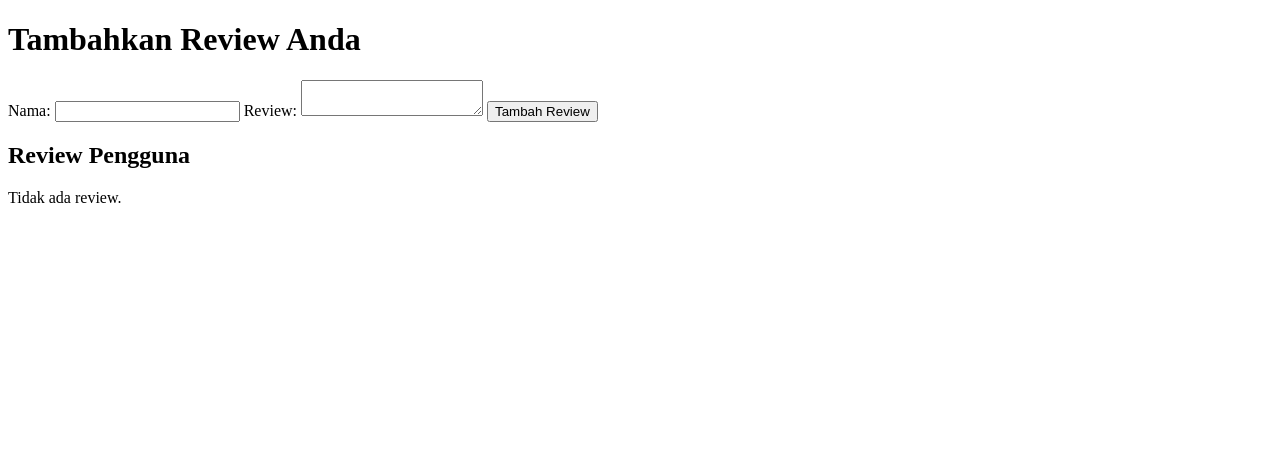
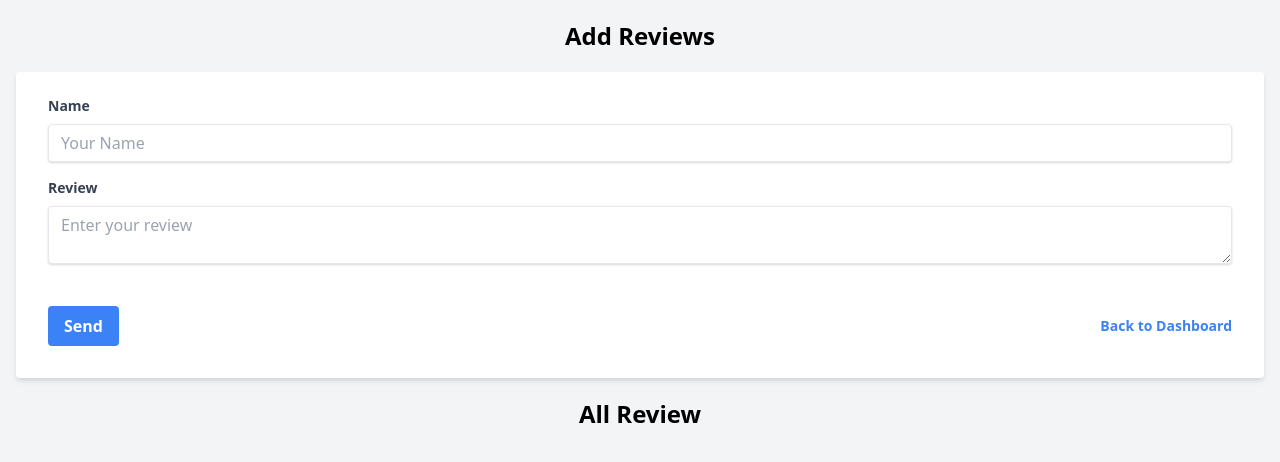
Before and after one commit to NaufalArsa/DoctorPC, a PHP site: page /resources/views/review-users.php in a window 1280 px wide. Shown: the top 462 px of the page. Run offline with PHP 8.4, Linux system fonts and the light colour scheme; data that the repository does not hold is empty.

Commit message:
update logika review user

```diff
--- a/app/Controller.php
+++ b/app/Controller.php
@@ -24,12 +24,11 @@ class Controller {
 
 
     // FITUR REVIEW [ALAM]
-    public function addReview($userName, $reviewText) {
-        $this->model->addReview($userName, $reviewText);
-        header("Location: ../resources/views/review-users.php");
+    public function saveReview($name, $review) {
+        return $this->model->saveReview($name, $review);
     }
 
-    public function displayReviews() {
+    public function getReviews() {
         return $this->model->getReviews();
     }
 }
--- a/app/Model.php
+++ b/app/Model.php
@@ -38,15 +38,16 @@ class Model {
     }
 
     // FITUR REVIEW [ALAM]
-    public function addReview($userName, $reviewText) {
-        require __DIR__ . '/../database/connection.php';
-        $stmt = $connection->prepare("INSERT INTO reviews (user_name, review_text) VALUES (?, ?)");
-        $stmt->bind_param("ss", $userName, $reviewText);
+    public function saveReview($name, $review) {
+        require __DIR__ . "/../database/Connection.php";
+        $stmt = $connection->prepare("INSERT INTO reviews (name, review) VALUES (?, ?)");
+        $stmt->bind_param("ss", $name, $review);
         $stmt->execute();
+        return $stmt->insert_id;
     }
 
     public function getReviews() {
-        require __DIR__ . '/../database/connection.php';
+        require __DIR__ . "/../database/Connection.php";
         $result = $connection->query("SELECT * FROM reviews");
         return $result->fetch_all(MYSQLI_ASSOC);
     }
--- a/resources/views/review-users.php
+++ b/resources/views/review-users.php
@@ -1,45 +1,63 @@
 <?php
-require_once __DIR__ . '/../../app/Controller.php';
+include("../../app/Controller.php");
 $controller = new Controller();
 
-// Cek jika formulir telah disubmit
-if ($_SERVER['REQUEST_METHOD'] === 'POST' && isset($_POST['user_name']) && isset($_POST['review_text'])) {
-    // Panggil fungsi addReview dengan data yang diinputkan pengguna
-    $controller->addReview($_POST['user_name'], $_POST['review_text']);
-    // Redirect ke halaman yang sama untuk mencegah resubmission formulir
-    header("Location: review-users.php");
-    exit;
+if ($_SERVER['REQUEST_METHOD'] === 'POST') {
+    $controller->saveReview($_POST['name'], $_POST['review']);
 }
 
-// Mendapatkan review untuk ditampilkan
-$reviews = $controller->displayReviews();
+$reviews = $controller->getReviews();
 ?>
-
 <!DOCTYPE html>
 <html lang="en">
 <head>
     <meta charset="UTF-8">
+    <meta name="viewport" content="width=device-width, initial-scale=1.0">
     <title>Review Users</title>
-    <!-- Tambahkan CSS Anda di sini -->
+    <link href="https://cdn.jsdelivr.net/npm/tailwindcss@2.2.19/dist/tailwind.min.css" rel="stylesheet">
 </head>
-<body>
-    <h1>Tambahkan Review Anda</h1>
-    <form method="post">
-        Nama: <input type="text" name="user_name" required>
-        Review: <textarea name="review_text" required></textarea>
-        <button type="submit">Tambah Review</button>
-    </form>
+<body class="bg-gray-100">
+    <div class="container mx-auto px-4">
+        <h1 class="text-2xl font-bold text-center my-5">Add Reviews</h1>
 
-    <h2>Review Pengguna</h2>
-    <?php if (empty($reviews)): ?>
-        <p>Tidak ada review.</p>
-    <?php else: ?>
-        <?php foreach ($reviews as $review): ?>
-            <div class="review">
-                <strong><?= htmlspecialchars($review['user_name']) ?>:</strong>
-                <p><?= nl2br(htmlspecialchars($review['review_text'])) ?></p>
+        <!-- Form Section -->
+        <form action="" method="post" class="bg-white shadow-md rounded px-8 pt-6 pb-8 mb-4">
+            <!-- Name Input -->
+            <div class="mb-4">
+                <label class="block text-gray-700 text-sm font-bold mb-2" for="name">
+                    Name
+                </label>
+                <input class="shadow appearance-none border rounded w-full py-2 px-3 text-gray-700 leading-tight focus:outline-none focus:shadow-outline" id="name" type="text" name="name" placeholder="Your Name">
             </div>
-        <?php endforeach; ?>
-    <?php endif; ?>
+            <!-- Review Input -->
+            <div class="mb-6">
+                <label class="block text-gray-700 text-sm font-bold mb-2" for="review">
+                    Review
+                </label>
+                <textarea class="shadow appearance-none border rounded w-full py-2 px-3 text-gray-700 mb-3 leading-tight focus:outline-none focus:shadow-outline" id="review" name="review" placeholder="Enter your review"></textarea>
+            </div>
+            <!-- Buttons -->
+            <div class="flex items-center justify-between">
+                <button class="bg-blue-500 hover:bg-blue-700 text-white font-bold py-2 px-4 rounded focus:outline-none focus:shadow-outline" type="submit">
+                    Send
+                </button>
+                <a class="inline-block align-baseline font-bold text-sm text-blue-500 hover:text-blue-800" href="../Dashboard.php">
+                    Back to Dashboard
+                </a>
+            </div>
+        </form>
+
+        <!-- Reviews Display Section -->
+        <h1 class="text-2xl font-bold text-center my-5">All Review</h1>
+        <div class="grid grid-cols-1 md:grid-cols-3 gap-4">
+            <?php
+            foreach ($reviews as $review) { ?>
+                <div class="bg-white shadow-md rounded px-8 pt-6 pb-8 mb-4">
+                    <h3 class="text-xl font-bold mb-2"><?= htmlspecialchars($review['name']) ?></h3>
+                    <p><?= htmlspecialchars($review['review']) ?></p>
+                </div>
+            <?php } ?>
+        </div>
+    </div>
 </body>
 </html>
```
